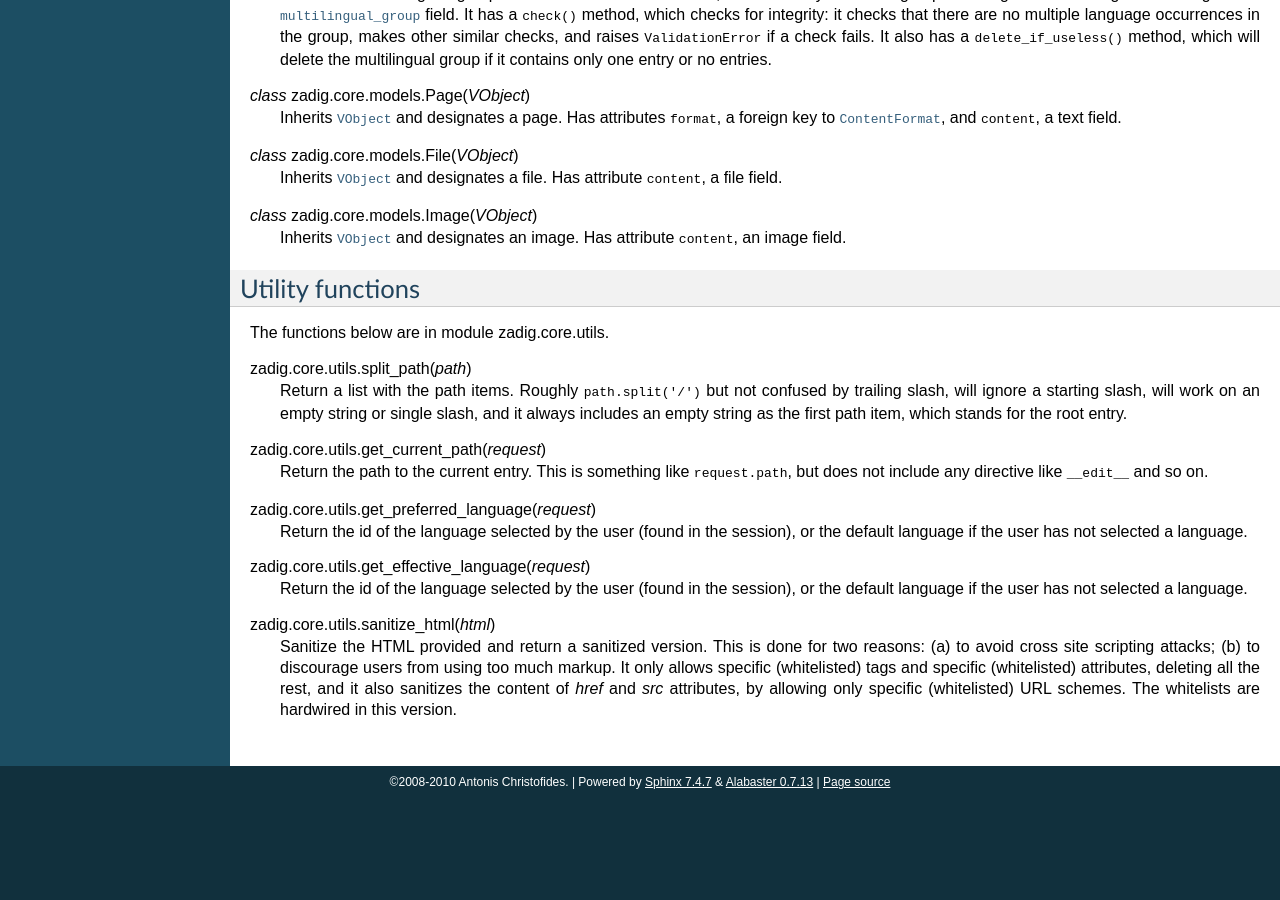
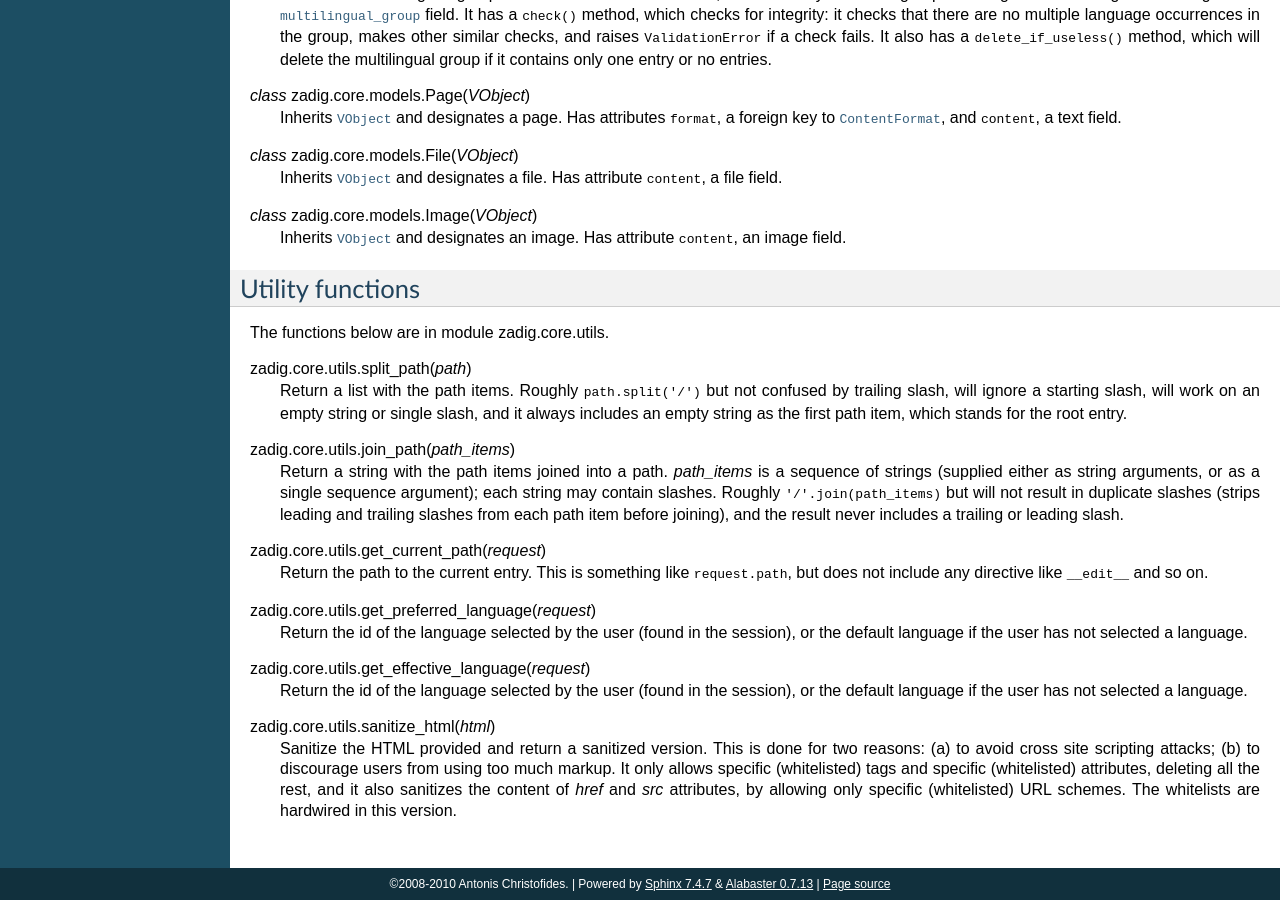
Before and after one commit to aptiko/zadig, a Sphinx documentation site: the page built from docs/api.txt, in a window 1280 px wide and 900 px high, scrolled down 5407 px. Built offline with Sphinx 7.4.7, drawn with Linux system fonts in a browser that asks for light colours; before the commit the page ends 6205 px from its top, so only the background shows below that; some of the changed text lies outside the part shown.

Commit message:
Added join_path function

```diff
--- a/docs/api.txt
+++ b/docs/api.txt
@@ -502,6 +502,16 @@ The functions below are in module zadig.core.utils.
    includes an empty string as the first path item, which stands for
    the root entry.
 
+.. function:: zadig.core.utils.join_path(path_items)
+
+   Return a string with the path items joined into a path.
+   *path_items* is a sequence of strings (supplied either as string
+   arguments, or as a single sequence argument); each string may
+   contain slashes. Roughly :samp:`'/'.join(path_items)` but will not
+   result in duplicate slashes (strips leading and trailing slashes
+   from each path item before joining), and the result never includes
+   a trailing or leading slash.
+
 .. function:: zadig.core.utils.get_current_path(request)
 
    Return the path to the current entry. This is something like
```
Also changed, not shown: 1 other file.
